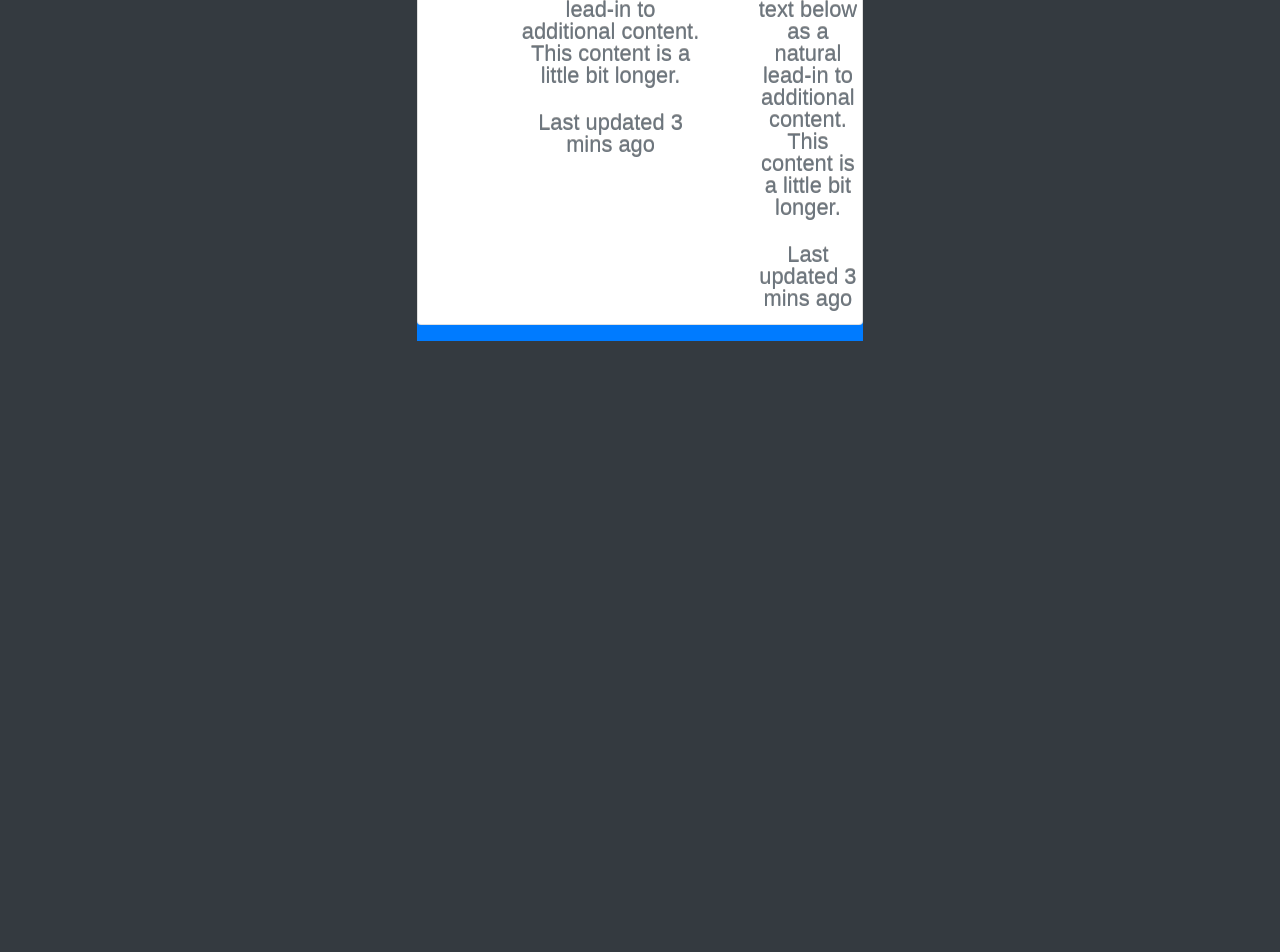
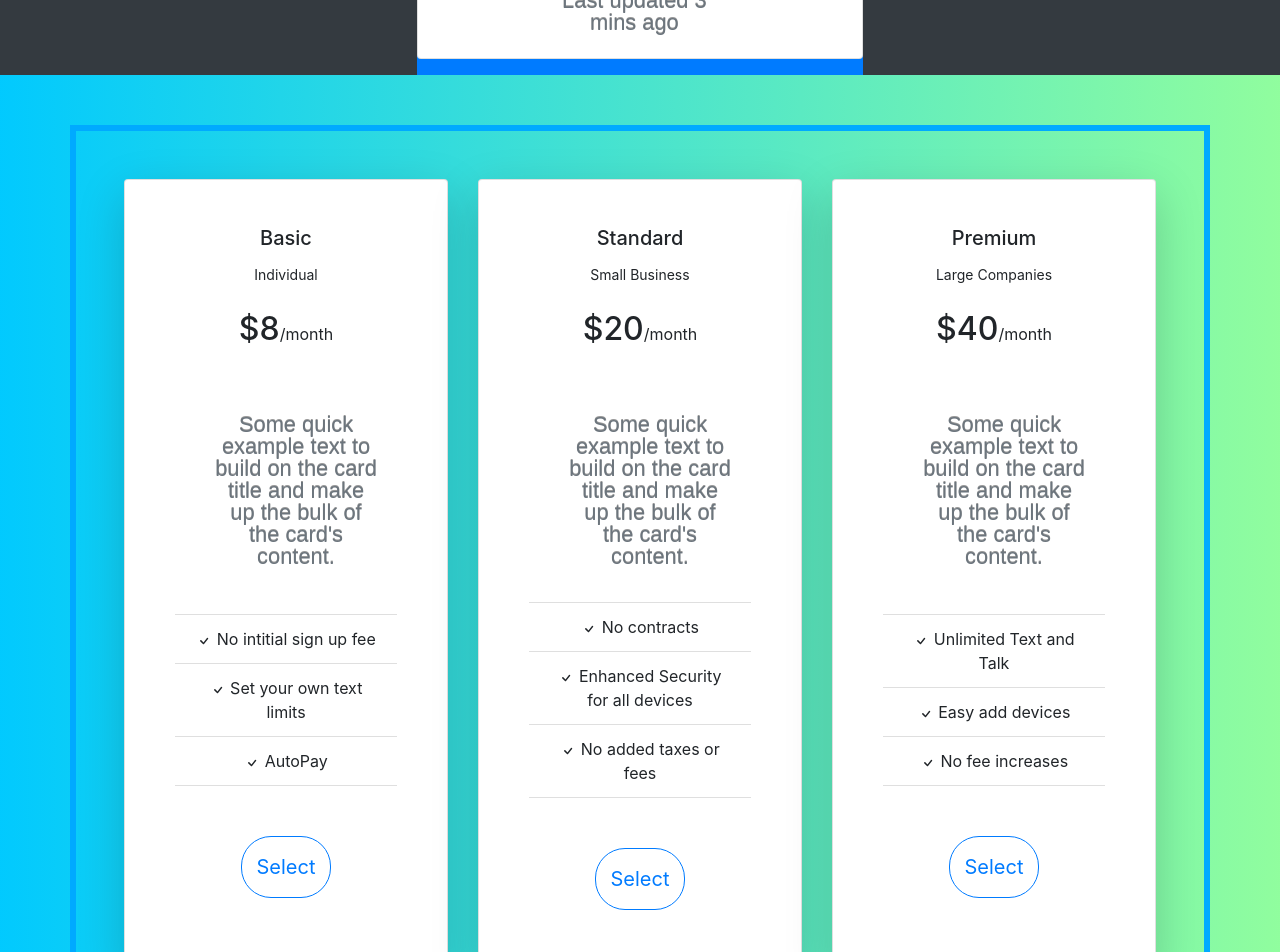
Before and after one commit to cyberbush/Best_Buy_CS360, a Vue app in the folder client/: page /vendor in a window 1280 px wide. Shown: the part 660-1612 px from the top of the page. Before the commit the page ends 1001 px from the top, so only its background shows below. Built offline with nearby package versions, Linux system fonts and the light colour scheme.

Commit message:
Update Vendor.vue

```diff
--- a/client/src/components/Vendor.vue
+++ b/client/src/components/Vendor.vue
@@ -68,20 +68,20 @@
                     <div class="row g-0">
                     <div class="col-md-2">
                       <br>
-                      <i style='font-size:24px' class='fas'>&#xf109;</i>
+                      <svg xmlns="http://www.w3.org/2000/svg" width="16" height="16" fill="currentColor" class="bi bi-laptop" viewBox="0 0 16 16">
+                        <path d="M13.5 3a.5.5 0 0 1 .5.5V11H2V3.5a.5.5 0 0 1 .5-.5h11zm-11-1A1.5 1.5 0 0 0 1 3.5V12h14V3.5A1.5 1.5 0 0 0 13.5 2h-11zM0 12.5h16a1.5 1.5 0 0 1-1.5 1.5h-13A1.5 1.5 0 0 1 0 12.5z"/>
+                      </svg>
                     </div>
-                      <div class="col-md-6">
+                      <div class="col-md-7">
                           <br>
-                          <h5 class="card-title">Package 1</h5>
-                          <p class="card-text"><small class="text-muted">This is a wider card with supporting text below as a natural lead-in to additional content. This content is a little bit longer.</small></p>
+                          <h5 class="card-title">300 Mbps Internet</h5>
+                          <p class="card-text"><small class="text-muted">No data caps and no Contract</small></p>
                           <p class="card-text"><small class="text-muted">Last updated 3 mins ago</small></p>
 
                       </div>
-                      <div class="col-md-4">
+                      <div class="col-md-2">
                           <br>
-                          <h5 class="card-title">Package 1</h5>
-                          <p class="card-text"><small class="text-muted">This is a wider card with supporting text below as a natural lead-in to additional content. This content is a little bit longer.</small></p>
-                          <p class="card-text"><small class="text-muted">Last updated 3 mins ago</small></p>
+                          <h5 class="card-title">$40</h5>
 
                       </div>
                     </div>
@@ -89,8 +89,102 @@
                 </div>
                 </div> </div>
             </div>
+<div class="container-fluid" style="background: linear-gradient(90deg, #00C9FF 0%, #92FE9D 100%);">
+    <div class="container p-5">
+      <div class="row">
+        <div class="col-lg-4 col-md-12 mb-4">
+          <div class="card h-100 shadow-lg">
+            <div class="card-body">
+              <div class="text-center p-3">
+                <h5 class="card-title">Basic</h5>
+                <small>Individual</small>
+                <br><br>
+                <span class="h2">$8</span>/month
+                <br><br>
+              </div>
+              <p class="card-text"><small class="text-muted">Some quick example text to build on the card title and make up the bulk of the card's content.</small></p>
+            </div>
+            <ul class="list-group list-group-flush">
+              <li class="list-group-item"><svg xmlns="http://www.w3.org/2000/svg" width="16" height="16" fill="currentColor" class="bi bi-check" viewBox="0 0 16 16">
+                <path d="M10.97 4.97a.75.75 0 0 1 1.07 1.05l-3.99 4.99a.75.75 0 0 1-1.08.02L4.324 8.384a.75.75 0 1 1 1.06-1.06l2.094 2.093 3.473-4.425a.267.267 0 0 1 .02-.022z"/>
+              </svg> No intitial sign up fee</li>
+              <li class="list-group-item"><svg xmlns="http://www.w3.org/2000/svg" width="16" height="16" fill="currentColor" class="bi bi-check" viewBox="0 0 16 16">
+                <path d="M10.97 4.97a.75.75 0 0 1 1.07 1.05l-3.99 4.99a.75.75 0 0 1-1.08.02L4.324 8.384a.75.75 0 1 1 1.06-1.06l2.094 2.093 3.473-4.425a.267.267 0 0 1 .02-.022z"/>
+              </svg> Set your own text limits</li>
+              <li class="list-group-item"><svg xmlns="http://www.w3.org/2000/svg" width="16" height="16" fill="currentColor" class="bi bi-check" viewBox="0 0 16 16">
+                <path d="M10.97 4.97a.75.75 0 0 1 1.07 1.05l-3.99 4.99a.75.75 0 0 1-1.08.02L4.324 8.384a.75.75 0 1 1 1.06-1.06l2.094 2.093 3.473-4.425a.267.267 0 0 1 .02-.022z"/>
+              </svg> AutoPay</li>
+            </ul>
+            <div class="card-body text-center">
+              <button class="btn btn-outline-primary btn-lg" style="border-radius:30px">Select</button>
+            </div>
           </div>
         </div>
+        <div class="col-lg-4 col-md-12 mb-4">
+          <div class="card h-100 shadow-lg">
+            <div class="card-body">
+              <div class="text-center p-3">
+                <h5 class="card-title">Standard</h5>
+                <small>Small Business</small>
+                <br><br>
+                <span class="h2">$20</span>/month
+                <br><br>
+              </div>
+              <p class="card-text"><small class="text-muted">Some quick example text to build on the card title and make up the bulk of the card's content.</small></p>
+            </div>
+            <ul class="list-group list-group-flush">
+              <li class="list-group-item"><svg xmlns="http://www.w3.org/2000/svg" width="16" height="16" fill="currentColor" class="bi bi-check" viewBox="0 0 16 16">
+                <path d="M10.97 4.97a.75.75 0 0 1 1.07 1.05l-3.99 4.99a.75.75 0 0 1-1.08.02L4.324 8.384a.75.75 0 1 1 1.06-1.06l2.094 2.093 3.473-4.425a.267.267 0 0 1 .02-.022z"/>
+              </svg> No contracts</li>
+              <li class="list-group-item"><svg xmlns="http://www.w3.org/2000/svg" width="16" height="16" fill="currentColor" class="bi bi-check" viewBox="0 0 16 16">
+                <path d="M10.97 4.97a.75.75 0 0 1 1.07 1.05l-3.99 4.99a.75.75 0 0 1-1.08.02L4.324 8.384a.75.75 0 1 1 1.06-1.06l2.094 2.093 3.473-4.425a.267.267 0 0 1 .02-.022z"/>
+              </svg> Enhanced Security for all devices </li>
+              <li class="list-group-item"><svg xmlns="http://www.w3.org/2000/svg" width="16" height="16" fill="currentColor" class="bi bi-check" viewBox="0 0 16 16">
+                <path d="M10.97 4.97a.75.75 0 0 1 1.07 1.05l-3.99 4.99a.75.75 0 0 1-1.08.02L4.324 8.384a.75.75 0 1 1 1.06-1.06l2.094 2.093 3.473-4.425a.267.267 0 0 1 .02-.022z"/>
+              </svg> No added taxes or fees</li>
+            </ul>
+            <div class="card-body text-center">
+              <button class="btn btn-outline-primary btn-lg" style="border-radius:30px">Select</button>
+            </div>
+          </div>
+        </div>
+        <div class="col-lg-4 col-md-12 mb-4">
+          <div class="card h-100 shadow-lg">
+            <div class="card-body">
+              <div class="text-center p-3">
+                <h5 class="card-title">Premium</h5>
+                <small>Large Companies</small>
+                <br><br>
+                <span class="h2">$40</span>/month
+                <br><br>
+              </div>
+              <p class="card-text"><small class="text-muted">Some quick example text to build on the card title and make up the bulk of the card's content.</small></p>
+            </div>
+            <ul class="list-group list-group-flush">
+              <li class="list-group-item"><svg xmlns="http://www.w3.org/2000/svg" width="16" height="16" fill="currentColor" class="bi bi-check" viewBox="0 0 16 16">
+                <path d="M10.97 4.97a.75.75 0 0 1 1.07 1.05l-3.99 4.99a.75.75 0 0 1-1.08.02L4.324 8.384a.75.75 0 1 1 1.06-1.06l2.094 2.093 3.473-4.425a.267.267 0 0 1 .02-.022z"/>
+              </svg> Unlimited Text and Talk</li>
+              <li class="list-group-item"><svg xmlns="http://www.w3.org/2000/svg" width="16" height="16" fill="currentColor" class="bi bi-check" viewBox="0 0 16 16">
+                <path d="M10.97 4.97a.75.75 0 0 1 1.07 1.05l-3.99 4.99a.75.75 0 0 1-1.08.02L4.324 8.384a.75.75 0 1 1 1.06-1.06l2.094 2.093 3.473-4.425a.267.267 0 0 1 .02-.022z"/>
+              </svg> Easy add devices</li>
+              <li class="list-group-item"><svg xmlns="http://www.w3.org/2000/svg" width="16" height="16" fill="currentColor" class="bi bi-check" viewBox="0 0 16 16">
+                <path d="M10.97 4.97a.75.75 0 0 1 1.07 1.05l-3.99 4.99a.75.75 0 0 1-1.08.02L4.324 8.384a.75.75 0 1 1 1.06-1.06l2.094 2.093 3.473-4.425a.267.267 0 0 1 .02-.022z"/>
+              </svg> No fee increases</li>
+            </ul>
+            <div class="card-body text-center">
+              <button class="btn btn-outline-primary btn-lg" style="border-radius:30px">Select</button>
+            </div>
+          </div>
+        </div>
+      </div>
+    </div>
+
+</div>
+
+          </div>
+        </div>
+
+
 
     </body>
 </template>
@@ -98,3 +192,38 @@
 <script>
 
 </script>
+
+<style>
+    .card {
+      border:none;
+      padding: 10px 50px;
+    }
+
+    .card::after {
+      position: absolute;
+      z-index: -1;
+      opacity: 0;
+      -webkit-transition: all 0.6s cubic-bezier(0.165, 0.84, 0.44, 1);
+      transition: all 0.6s cubic-bezier(0.165, 0.84, 0.44, 1);
+    }
+
+    .card:hover {
+
+
+      transform: scale(1.02, 1.02);
+      -webkit-transform: scale(1.02, 1.02);
+      backface-visibility: hidden;
+      will-change: transform;
+      box-shadow: 0 1rem 3rem rgba(0,0,0,.75) !important;
+    }
+
+    .card:hover::after {
+      opacity: 1;
+    }
+
+    .card:hover .btn-outline-primary{
+      color:white;
+      background:#007bff;
+    }
+
+</style>
```
